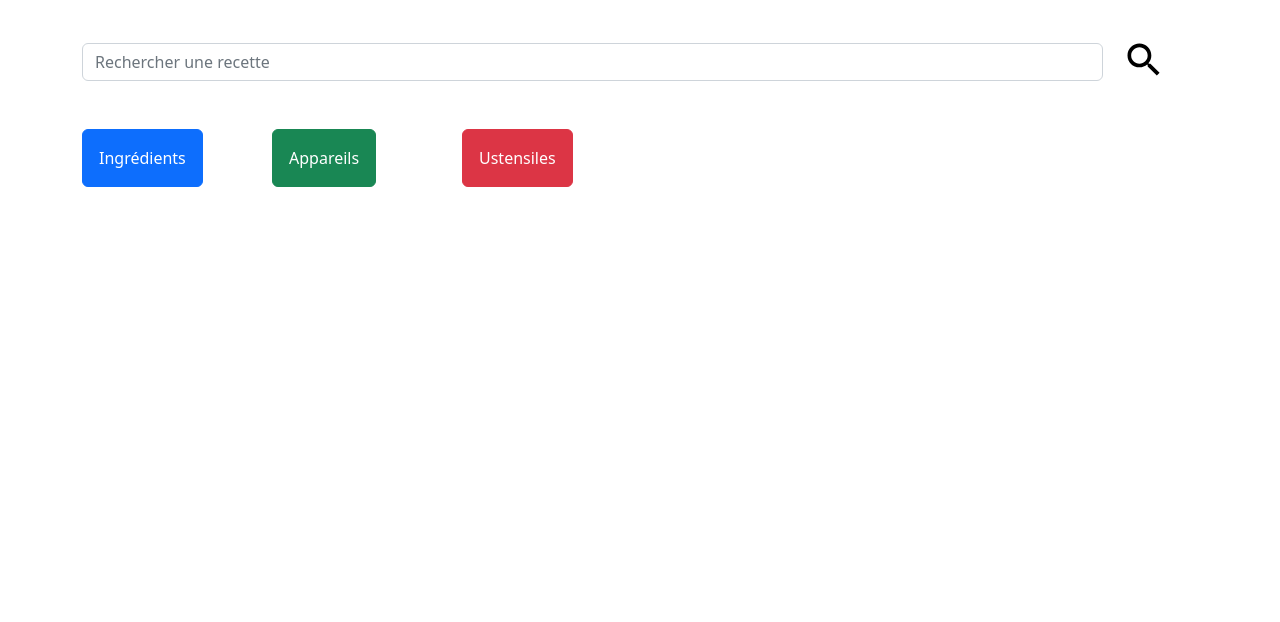
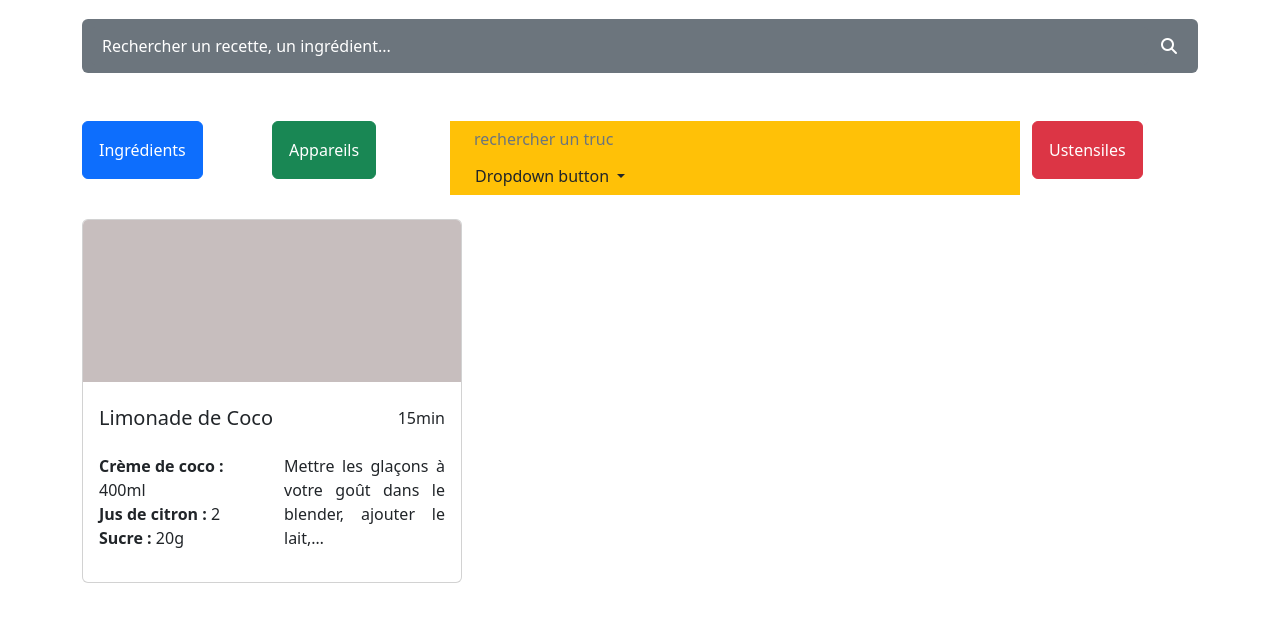
Before and after one commit to belaidSolene/les-petits-plats, a website: page index-V1.html in a window 1280 px wide. Shown: the part 148-770 px from the top of the page. Drawn offline with nearby package versions, Linux system fonts and the light colour scheme.

Commit message:
css card V1

```diff
--- a/index-V1.html
+++ b/index-V1.html
@@ -8,6 +8,9 @@
 
     <!-- Bootstrap -->
     <link rel="stylesheet" href="public/css/style.css" />
+
+    <!-- Font Awesome -->
+    <script src="https://kit.fontawesome.com/6dd50c170f.js" crossorigin="anonymous"></script>
 
     <title>Les petits plats</title>
 </head>
@@ -22,56 +25,89 @@
         </svg>
 
         <h1 class="fw-bold">Les petits plats</h1>
+
+        <!-- search bar -->
+        <div class=" input-group bg-secondary rounded p-2 mt-4 text-white">
+            <input class="form-control bg-secondary border-0 rounded shadow-none color-place-holder" type="search"
+                placeholder="Rechercher un recette, un ingrédient..." id="main-search" name="q">
+
+            <span class="input-group-append">
+                <button class="btn text-white" type="button">
+                    <i class="fa fa-search"></i>
+                </button>
+            </span>
+        </div>
+
     </header>
 
-    <main>
-        <!-- search bar -->
-        <form action="" class="container">
-            <div class="row">
-                <div class="col-11">
-                    <input type="text" class="form-control" placeholder="Rechercher une recette">
-                </div>
-                <div class="col">
-                    <svg width="33" height="33" viewBox="0 0 33 33" fill="none" xmlns="http://www.w3.org/2000/svg"
-                        class="main-index__glass-icon-svg search-glass-svg">
-                        <path
-                            d="M23.4167 20.6667H21.9683L21.455 20.1717C23.2517 18.0817 24.3333 15.3683 24.3333 12.4167C24.3333 5.835 18.9983 0.5 12.4167 0.5C5.835 0.5 0.5 5.835 0.5 12.4167C0.5 18.9983 5.835 24.3333 12.4167 24.3333C15.3683 24.3333 18.0817 23.2517 20.1717 21.455L20.6667 21.9683V23.4167L29.8333 32.565L32.565 29.8333L23.4167 20.6667ZM12.4167 20.6667C7.85167 20.6667 4.16667 16.9817 4.16667 12.4167C4.16667 7.85167 7.85167 4.16667 12.4167 4.16667C16.9817 4.16667 20.6667 7.85167 20.6667 12.4167C20.6667 16.9817 16.9817 20.6667 12.4167 20.6667Z"
-                            fill="black" />
-                    </svg>
-                </div>
-            </div>
-        </form>
+    <main class="container">
 
+        <section id="filters">
             <!-- tags -->
-        <section id="tags"></section>
+            <div id="tags"></div>
 
-        <!-- selectors -->
-        <section class="container">
-            <div class="row my-5">
-                <div class="col-1">
+
+
+            <!-- Filters -->
+            <div>
+                <div class="row row-cols-6 my-5">
+                    <div class="" id="ingredients">
                         <button class="btn btn-primary p-3">Ingrédients</button>
                     </div>
-                <div class="col-1 offset-1 w-">
+
+                    <div class="">
                         <button class="btn btn-success p-3">Appareils</button>
                     </div>
-                <div class="col-1 offset-1">
-                    <button class="btn btn-danger p-3">Ustensiles</button>
+
+                    <div class="dropdown col-6 bg-warning">
+                        <div class="row">
+
+                            <div class="border-0 rounded-1">
+                                <input class="form-control bg-transparent border-0 shadow-none" type="search" placeholder="rechercher un truc">
+
+
+                                    <button class="btn text-dark dropdown-toggle" type="button"
+                                        data-bs-toggle="dropdown" aria-expanded="false">
+                                        Dropdown button
+                                    </button>
+
+                                <div class="border-0 bg-transparent dropdown-menu w-100">
+                                    <div class="row row-cols-3 align-items-center justify-content-around">
+                                        <p class="col">Action</p>
+                                        <p class="col">Another action</p>
+                                        <p class="col">Something else here</p>
+                                    </div>
+
                                 </div>
                             </div>
 
+
+                        </div>
+                    </div>
+
+                    <div class="">
+                        <button class="btn btn-danger p-3">Ustensiles</button>
+                    </div>
+
+
+                </div>
+            </div>
         </section>
 
+
+
+
         <!-- recipes -->
-        <section class="container">
+        <section>
             <div id="recipes" class="row row-cols-3 g-4"></div>
-            <!-- <div class="card" style="width: 23.75rem; height:22.75;">
-                photo plat
-                <div style="height: 11.12rem; background: #C7BEBE;"></div>
+            <div class="card" style="width: 23.75rem; height:22.75rem;">
+                <!-- photo plat -->
+                <div class="card-img-top" style="height: 11.12rem; background: #C7BEBE;"></div>
 
-                <div class="card-body" style="background-color: E7E7E7;">
+                <div class="card-body">
                     <div class="row py-2">
                         <div class="col-9">
-                            <h5 class="card-title fw-light">Limonade de Coco</h5>
+                            <h5 class="card-title fw-light ">Limonade de Coco</h5>
                         </div>
 
                         <div class="col-3 text-end">15min</div>
@@ -79,25 +115,30 @@
 
                     <div class="row pt-2">
                         <div class="col">
-                            <ul class="list-group">
+                            <ul class="list-unstyled">
                                 <li class="list-group-item"><span class="fw-bold">Crème de coco : </span>400ml</li>
                                 <li class="list-group-item"><span class="fw-bold">Jus de citron : </span>2</li>
                                 <li class="list-group-item"><span class="fw-bold">Sucre : </span>20g</li>
                             </ul>
                         </div>
 
-                        <div class="col">
-                            <p>Mettre les glaçons à votre goût dans le blender, ajouter le lait, la crème de coco, le jus de 2 citrons et le sucre. Mixer jusqu'à avoir la consistence désirée</p>
+                        <div class="col text-truncate-container">
+                            <p class="text-truncate">Mettre les glaçons à votre goût dans le blender, ajouter le lait,
+                                la crème de coco, le jus de 2 citrons et le sucre. Mixer jusqu'à avoir la consistence
+                                désirée</p>
                         </div>
                     </div>
                 </div>
-            </div> -->
+            </div>
         </section>
 
     </main>
 
     <!-- Data -->
-    <script src="./data/recipes.js"></script>
+    <script src="./data/recipesData.js"></script>
+
+    <!-- Tools -->
+    <script src="js/tools/StringUtils.js"></script>
 
     <!-- Models -->
     <script src="js/models/Ingredient.js"></script>
@@ -107,10 +148,11 @@
     <script src="js/templates/RecipeCard.js"></script>
 
     <!-- Entries -->
-    <script src="./js/app.js"></script>
+
 
     <!-- Bootstrap -->
-    <script src="node_modules/bootstrap/dist/js/bootstrap.min.js"></script>
+    <script src="https://cdn.jsdelivr.net/npm/bootstrap@5.3.0/dist/js/bootstrap.bundle.min.js"></script>
+
 </body>
 
 </html>
--- a/sass/custom.scss
+++ b/sass/custom.scss
@@ -1,7 +1,24 @@
 @import "node_modules/bootstrap/scss/bootstrap.scss";
 
-.bg-image{
-    background-size: cover;
-    background-position: center;
-    background-repeat: no-repeat;
-  }
+.bg-image {
+  background-size: cover;
+  background-position: center;
+  background-repeat: no-repeat;
+}
+
+.text-truncate-container {
+  width: 171px;
+}
+
+.text-truncate {
+  -webkit-line-clamp: 4;
+  display: -webkit-box;
+  -webkit-box-orient: vertical;
+  white-space: pre-wrap;
+  text-align: justify;
+}
+
+.color-place-holder::placeholder{
+  color: white;
+  opacity: 1;
+}
```
Also changed, not shown: public/css/style.css, 1 other file. Lines whose indentation alone changed are shown as unchanged.
